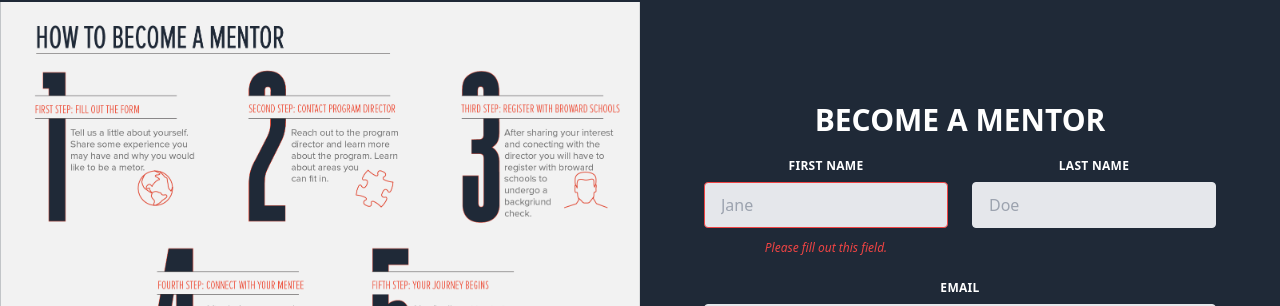
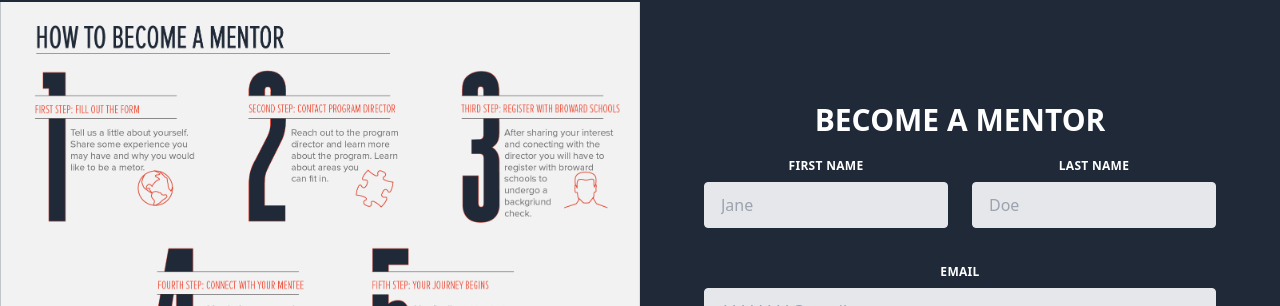
Before and after one commit to mjedwards/warmhearts, a React (Create React App) app: page /Take-Action in a window 1280 px wide. Shown: the part 802-1108 px from the top of the page. Built offline with nearby package versions, Linux system fonts and the light colour scheme.

Commit message:
setup redirects

```diff
--- a/src/components/forms/becomeMentor.js
+++ b/src/components/forms/becomeMentor.js
@@ -6,7 +6,7 @@
       <h2 className="font-bold text-white py-5 text-3xl uppercase">
         Become A Mentor
       </h2>
-      <form className="w-full max-w-lg">
+      <form className="w-full max-w-lg" netlify>
         <div className="flex flex-wrap -mx-3 mb-6">
           <div className="w-full md:w-1/2 px-3 mb-6 md:mb-0">
             <label
@@ -16,14 +16,14 @@
               First Name
             </label>
             <input
-              className="appearance-none block w-full bg-gray-200 text-gray-700 border border-red-500 rounded py-3 px-4 mb-3 leading-tight focus:outline-none focus:bg-white"
+              className="appearance-none block w-full bg-gray-200 text-gray-700 border rounded py-3 px-4 mb-3 leading-tight focus:outline-none focus:bg-white"
               id="grid-first-name"
               type="text"
               placeholder="Jane"
             />
-            <p className="text-red-500 text-xs italic">
+            {/* <p className="text-red-500 text-xs italic">
               Please fill out this field.
-            </p>
+            </p> */}
           </div>
           <div className="w-full md:w-1/2 px-3">
             <label
--- a/src/components/forms/contact.js
+++ b/src/components/forms/contact.js
@@ -4,7 +4,7 @@
   return (
     <div className="flex flex-col items-center justify-items-center py-20">
       <h2 className="font-bold text-white py-5 text-3xl">Contact Us!</h2>
-      <form className="w-full max-w-lg">
+      <form className="w-full max-w-lg" netlify>
         <div className="flex flex-wrap -mx-3 mb-6">
           <div className="w-full md:w-1/2 px-3 mb-6 md:mb-0">
             <label
@@ -14,14 +14,14 @@
               First Name
             </label>
             <input
-              className="appearance-none block w-full bg-gray-200 text-gray-700 border border-red-500 rounded py-3 px-4 mb-3 leading-tight focus:outline-none focus:bg-white"
+              className="appearance-none block w-full bg-gray-200 text-gray-700 border rounded py-3 px-4 mb-3 leading-tight focus:outline-none focus:bg-white"
               id="grid-first-name"
               type="text"
               placeholder="Jane"
             />
-            <p className="text-red-500 text-xs italic">
+            {/* <p className="text-red-500 text-xs italic">
               Please fill out this field.
-            </p>
+            </p> */}
           </div>
           <div className="w-full md:w-1/2 px-3">
             <label
```
Also changed, not shown: 1 other file (tests, documents, lock files or other folders).
